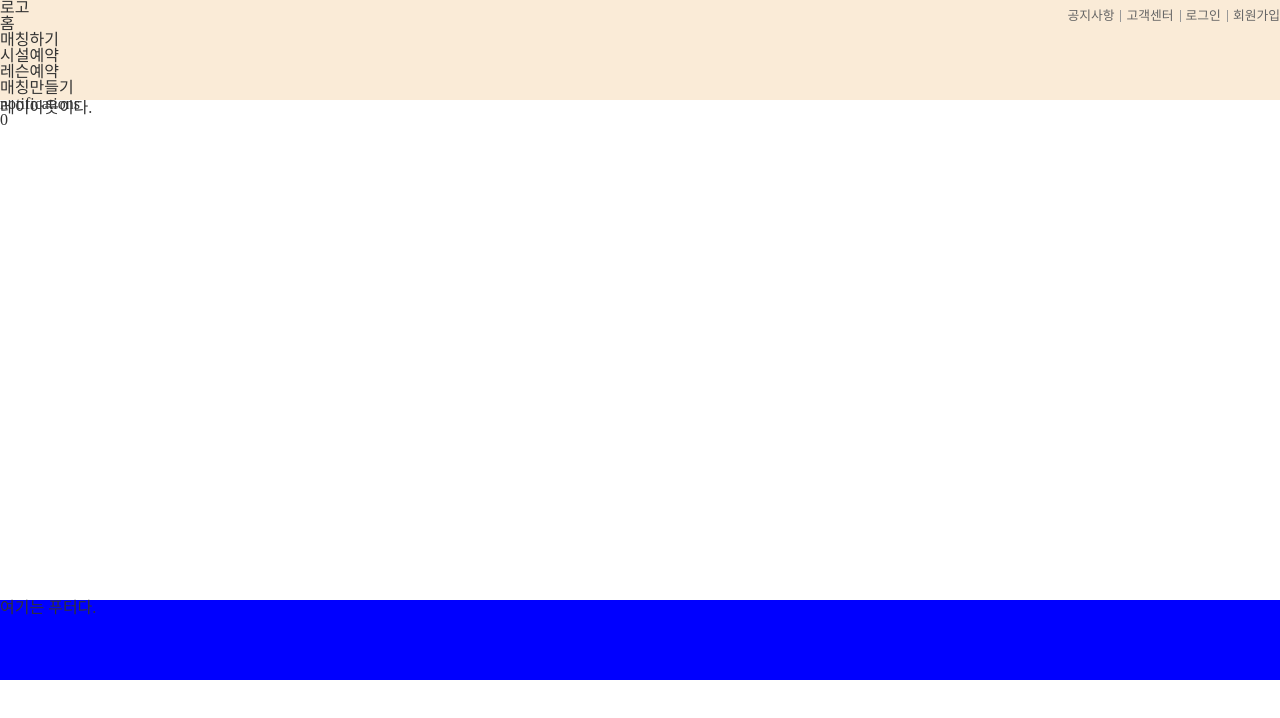
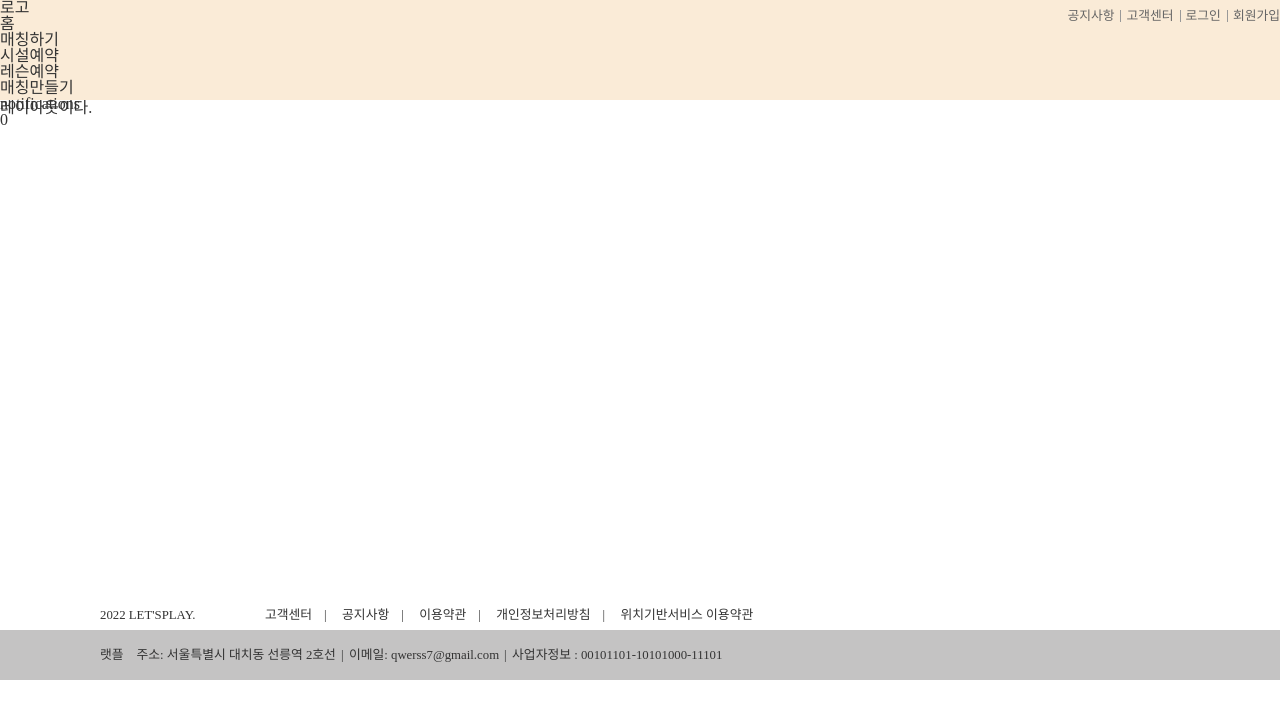
Before and after one commit to MultiFront/Multi_Front, a React (Create React App) app: page / in a window 1280 px wide. Shown: the top 718 px of the page. Built offline with nearby package versions, Linux system fonts and the light colour scheme.

Commit message:
modified

```diff
--- a/src/components/layout/footer.css
+++ b/src/components/layout/footer.css
@@ -1,5 +1,73 @@
 .footer{
+  color:#666;
+  font-size: 0.8em;
+  position: fixed;
+  width: 100%;
   height: 80px;
   margin: auto;
-  background-color: blue;
+  background-color: rgb(196, 195, 195);
 }
+
+.footer-service{
+  position: absolute;
+  left: 250px;
+}
+
+.footer-service ul{
+  display: flex;
+}
+
+.footer-service ul li{
+  padding: 0 15px;
+  position: relative;
+}
+
+.footer-service ul li::after{
+  content: "|";
+  position: absolute;
+  margin-left: 12px;
+}
+
+.footer-service ul li:last-child::after{
+  display: none;
+}
+
+.footer-bottom{
+  background-color: white;
+  height: 30px;
+  display: flex;
+  align-items: center;
+}
+
+.footer-logo{
+  float: left;
+  margin-left: 100px;
+}
+
+.letpl{
+  margin-left: 100px;
+}
+
+.footer-info{
+  display: flex;
+  height: 50px;
+  align-items: center;
+}
+
+.footer-last ul{
+  display: flex;
+}
+
+.footer-last ul li{
+  margin-left: 13px;
+}
+
+.footer-last ul li::after{
+  content: "|";
+  position: absolute;
+  margin-left: 5px;
+}
+
+.footer-last ul li:last-child::after{
+  display: none;
+}
--- a/src/components/layout/footer.js
+++ b/src/components/layout/footer.js
@@ -4,8 +4,29 @@ const Footer = () => {
 
     return(
       <footer className='footer'>
-          <div className='contents'>
-              <h2 className='title'>여기는 푸터다.</h2>
+        <div className='footer-bottom'>
+          <div className='footer-logo'>
+            2022 LET'SPLAY.
+          </div>
+          <div className='footer-service'>
+            <ul>
+                <li>고객센터</li>
+                <li>공지사항</li>
+                <li>이용약관</li>
+                <li>개인정보처리방침</li>
+                <li>위치기반서비스 이용약관</li>
+            </ul>
+          </div>
+          </div>
+          <div className='footer-info'>
+            <div className='letpl'>랫플</div>
+            <div className='footer-last'>
+                <ul>
+                    <li>주소: 서울특별시 대치동 선릉역 2호선</li>
+                    <li>이메일: qwerss7@gmail.com</li>
+                    <li>사업자정보 : 00101101-10101000-11101</li>
+                </ul>
+            </div>
           </div>
       </footer>
     )
--- a/src/components/layout/layout.css
+++ b/src/components/layout/layout.css
@@ -1,5 +1,4 @@
 .main{
   margin-top:100px;
   height: 500px;
-
 }
```
